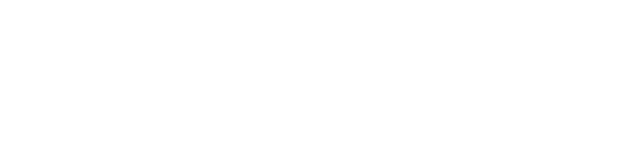
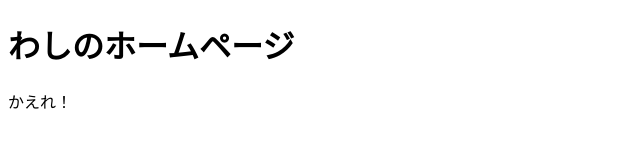
Before and after one commit to TigerOnTheHand/homepage, a plain HTML site: page index.html in a window 1280 px wide. Shown: the whole page, without its empty margins (0-640 px from the left). Drawn offline with Linux system fonts and the light colour scheme.

Commit message:
わしのほむぺ

```diff
--- a/index.html
+++ b/index.html
@@ -6,6 +6,7 @@
 	<title>Document</title>
 </head>
 <body>
-
+	<h1>わしのホームページ</h1>
+	<p>かえれ！</p>
 </body>
 </html>
```
